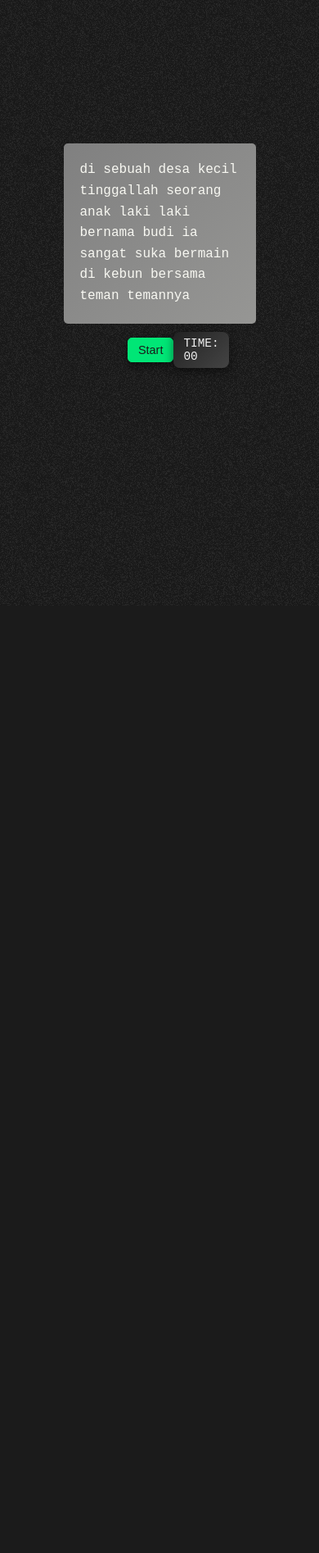
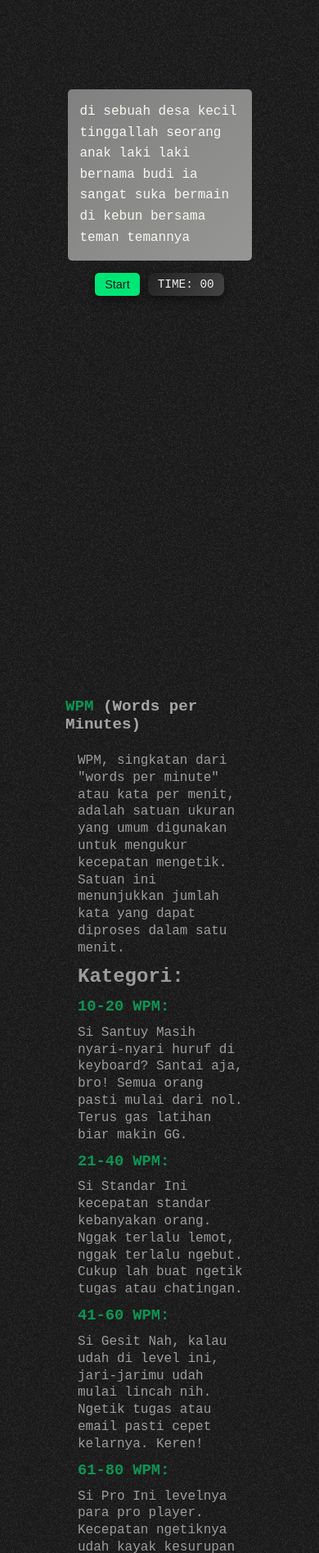
Before and after one commit to hibrizii/ngetik-ngebut, a plain HTML site: page keyboard.html in a window 390 px wide. Shown: the part 105-2000 px from the top of the page at 82% size. Before the commit the page ends 844 px from the top, so only its background shows below. Drawn offline with Linux system fonts and the light colour scheme.

Commit message:
styling, penambahan article, penambahan func estimatingWPM()

```diff
--- a/keyboard.html
+++ b/keyboard.html
@@ -8,6 +8,7 @@
     <link href="/style.css" rel="stylesheet" />
   </head>
   <body>
+    <section id="main-sec" class="main">
       <header>
         <div class="logo">
           <img src="img/logofix.png" alt="logo" />
@@ -20,23 +21,51 @@
         menemukan seekor anak kucing yang terlantar ia membawa kucing itu pulang
         dan merawatnya setiap hari kucing itu diberi nama mimi budi dan mimi
         menjadi teman baik mereka selalu bermain bersama budi sangat sayang pada
-      mimi dan berjanji akan selalu merawatnya dengan baik demikianlah kehidupan
-      budi dan mimi di desa kecil mereka
+        mimi dan berjanji akan selalu merawatnya dengan baik demikianlah
+        kehidupan budi dan mimi di desa kecil mereka
       </div>
-    <footer>
+      <div class="btn-time-container">
         <button class="btn ctr">Start</button>
         <div class="ctr">TIME: <span class="time">00</span></div>
-    </footer>
+      </div>
       <dialog id="result-dialog">
         <p class="result-text">
           Kecepatan Ngetikmu: ${trueWord} WPM! <br />
-        <br />
           Sepertinya Kamu musti latihan lebih sering lagi <br />
           biar tambah ngebut ngetiknya.
         </p>
         <button class="btn">OKE</button>
-      <button class="btn wpm-info">apa itu WPM?</button>
+        <a href="#abt-wpm" class="btn wpm-info">apa itu WPM?</a>
       </dialog>
+    </section>
+    <section id="abt-wpm" class="about-wpm ss">
+      <h1 class="article-title">WPM <span>(Words per Minutes)</span></h1>
+      <article>
+        <p>
+          WPM, singkatan dari "words per minute" atau kata per menit, adalah
+          satuan ukuran yang umum digunakan untuk mengukur kecepatan mengetik.
+          Satuan ini menunjukkan jumlah kata yang dapat diproses dalam satu
+          menit.
+        </p>
+
+        <h2>Kategori:</h2>
+
+        <h3>10-20 WPM:</h3>
+        Si Santuy Masih nyari-nyari huruf di keyboard? Santai aja, bro! Semua
+        orang pasti mulai dari nol. Terus gas latihan biar makin GG.
+        <h3>21-40 WPM:</h3>
+        Si Standar Ini kecepatan standar kebanyakan orang. Nggak terlalu lemot,
+        nggak terlalu ngebut. Cukup lah buat ngetik tugas atau chatingan.
+        <h3>41-60 WPM:</h3>
+        Si Gesit Nah, kalau udah di level ini, jari-jarimu udah mulai lincah
+        nih. Ngetik tugas atau email pasti cepet kelarnya. Keren!
+        <h3>61-80 WPM:</h3>
+        Si Pro Ini levelnya para pro player. Kecepatan ngetiknya udah kayak
+        kesurupan setan ngebut! Biasanya yang kerjaannya banyak ngetik, kayak
+        content creator atau penulis, ada di level ini.
+      </article>
+    </section>
     <script src="script.js"></script>
+    <script src="ui.js"></script>
   </body>
 </html>
--- a/script.js
+++ b/script.js
@@ -59,10 +59,11 @@ const arrayHTML = words.map(
 const newHTML = paragraphChunks(arrayHTML);
 paragraph.innerHTML = newHTML[paragraphCount].join(" ");
 
-resultDialog.children[1].addEventListener("click", (e) => {
-  e.preventDefault();
-  resultDialog.close();
-});
+Array.from(resultDialog.children).forEach((e) =>
+  e.addEventListener("click", () => {
+    resultDialog.close();
+  })
+);
 
 function paragraphChunks(arr, chunkLength = 20) {
   const subArrays = [];
@@ -154,6 +155,12 @@ function eraser() {
   hurufSekarang.style.color = "white";
 }
 
+function estimatingWPM() {
+  const multiplier = Math.round(60 / (60 - hitungMundur));
+  const result = trueWord * multiplier;
+  return result;
+}
+
 function gameResult() {
   const { message, color } = getTypingSpeedMessage(trueWord);
   resultDialog.children[0].innerHTML = `
@@ -190,6 +197,8 @@ let intervalId;
 
 function intervalLogic() {
   if (hitungMundur > 0) {
+    const estimatedWPM = estimatingWPM();
+    console.log(estimatedWPM);
     hitungMundur--;
     detik.innerText = hitungMundur;
   } else {
--- a/style.css
+++ b/style.css
@@ -1,30 +1,34 @@
+html {
+  scroll-behavior: smooth;
+  box-sizing: border-box;
+}
+* {
+  margin: 0;
+  padding: 0;
+}
+
 body {
-  margin: 0;
   font-family: "Source Code Pro", monospace;
   background-color: #1b1b1b;
   background-image: url(img/pattern.png);
   background-repeat: repeat;
   color: #f0f0f0;
-  display: flex;
-  flex-direction: column;
-  align-items: center;
-  justify-content: center;
+}
+
+section.main {
   height: 100vh;
-  overflow: hidden;
 }
 
 header {
-  margin: 10px;
+  margin: 2em auto 0;
   display: flex;
   align-items: center;
   justify-content: center;
-  position: fixed;
-  top: 10px;
   padding: 10px;
   width: 30%;
   border-radius: 15px;
-}
-
+  z-index: 999;
+  font-size: 1rem;
   .logo img {
     width: 45px;
     height: 45px;
@@ -32,28 +36,47 @@ header {
     box-shadow: inset 0px 0px 20px 1px white;
     border-radius: 50%;
   }
+  h1.nama-website {
+    font-style: italic;
+    span {
+      color: #ffffff;
+      text-shadow: 0 0 5px #ffffff;
+    }
+  }
+}
 
 h1 {
-  font-size: 1.5rem;
   color: #00e676;
   /* background-color: #008846;; */
   text-shadow: 0 0 5px #00e676;
 }
 
-h1.nama-website {
-  font-style: italic;
+.paragraph {
+  margin: 7em auto 5px;
+  width: 50%;
+  font-size: 1.2em;
+  line-height: 1.6;
+  background: linear-gradient(135deg, #808080, #969694);
+  color: #f8f8f2;
+  padding: 20px;
+  border-radius: 5px;
+  text-align: left; /* Paragraf rata kiri */
 }
 
-h1 span {
-  color: #ffffff;
-  text-shadow: 0 0 5px #ffffff;
+div.btn-time-container {
+  margin: 5px auto;
+  width: clamp(222.797px, 248px, 250px);
+  display: flex;
+  justify-content: center;
+  align-items: center;
 }
 
 .ctr {
   background: linear-gradient(135deg, #222, #444);
   font-size: 1.1rem;
-  margin: 10px 0;
-  padding: 12px 25px;
+  text-align: center;
+  margin: 10px 5px;
+  padding: 0.8rem 1.1rem;
   border-radius: 8px;
   backdrop-filter: blur(10px);
   box-shadow: 0 4px 12px rgba(0, 0, 0, 0.5);
@@ -63,7 +86,7 @@ h1 span {
 .btn {
   background: #00e676;
   color: #1a1a1a;
-  border: 1px solid #00e676;
+  border: none;
   padding: 12px 25px;
   border-radius: 5px;
   font-size: 1.1em;
@@ -76,24 +99,6 @@ h1 span {
   transform: scale(1.05);
 }
 
-.paragraph {
-  width: 50%;
-  font-size: 1.2em;
-  line-height: 1.6;
-  background: linear-gradient(135deg, #808080, #969694);
-  color: #f8f8f2;
-  padding: 20px;
-  border-radius: 5px;
-  text-align: left; /* Paragraf rata kiri */
-}
-
-footer {
-  width: 20%;
-  display: flex;
-  justify-content: space-evenly;
-  align-items: center;
-}
-
 /* Style untuk dialog hasil */
 #result-dialog {
   background: linear-gradient(
@@ -103,11 +108,15 @@ footer {
   ); /* Gradien yang sama dengan elemen lainnya */
   border: none;
   border-radius: 10px;
-  padding: 30px;
+  padding: 3rem;
   text-align: center;
   backdrop-filter: blur(10px); /* Efek blur pada dialog */
   box-shadow: 0 4px 12px rgba(0, 0, 0, 0.5); /* Bayangan */
   font-size: 1.2em;
+  position: absolute;
+  top: 50%;
+  left: 50%;
+  transform: translate(-50%, -50%);
 }
 
 #result-dialog::backdrop {
@@ -135,6 +144,7 @@ h1.wpm-result {
   color: #f0f0f0;
   border: 0.1px solid #f0f0f0;
   box-sizing: content-box;
+  text-decoration: none;
 }
 
 .btn.wpm-info:hover {
@@ -143,8 +153,40 @@ h1.wpm-result {
   transform: none;
 }
 
-/* Penyesuaian untuk ukuran layar kecil */
+section.about-wpm {
+  height: 100vh;
+  padding: 5rem;
+  box-sizing: border-box;
+  filter: opacity(0.6);
+}
+
+.article-title {
+  text-shadow: none;
+}
+
+.article-title span {
+  color: #ffffff;
+  text-shadow: none;
+}
+
+article {
+  font-size: 1.1em;
+  width: 90%;
+  line-height: 1.3;
+  p {
+    margin: 0.5em 0;
+  }
+  h3 {
+    color: #00e676;
+    margin: 0.5em 0;
+  }
+}
+
 @media (max-width: 600px) {
+  h1 {
+    font-size: 1.2rem;
+  }
+
   #result-dialog {
     padding: 20px;
   }
@@ -153,19 +195,15 @@ h1.wpm-result {
     padding: 8px 16px;
     font-size: 0.9rem;
   }
-}
 
-@media (max-width: 600px) {
-  h1 {
-    font-size: 1.2rem;
-  }
   .ctr,
   .btn {
     font-size: 0.9rem;
     padding: 6px 12px;
   }
-  .paragraph {
+  .paragraph,
+  article {
     font-size: 1rem;
-    padding: 20px;
+    padding: 15px;
   }
 }
--- /dev/null
+++ b/ui.js
@@ -0,0 +1,46 @@
+// const webName = document.querySelector("header");
+
+// let lastScroll = 0;
+
+// window.addEventListener("scroll", () => {
+//   const currentScrollY = window.scrollY;
+
+//   // Batasi opacity antara 0 dan 1
+//   let op = Math.max(0, Math.min(1, 1 - currentScrollY / 100)); // Kurangi opacity lebih lambat
+
+//   // Ubah opacity hanya jika posisinya berubah
+//   if (currentScrollY !== lastScroll) {
+//     webName.style.opacity = op;
+//   }
+
+//   lastScroll = currentScrollY;
+// });
+
+const webName = document.querySelector("header");
+const sections = document.getElementsByClassName("ss");
+let secIndex = 0;
+let lastScroll = 0;
+
+// window.addEventListener("scroll", () => {
+//   let currentScrollY = window.scrollY;
+//   if (lastScroll < currentScrollY) {
+//     secIndex++;
+//   } else if (lastScroll > currentScrollY) {
+//     secIndex--;
+//   }
+//   lastScroll = currentScrollY;
+
+//   if (sections[secIndex]) {
+//     sections[secIndex].scrollIntoView({ behavior: "instant" });
+//   }
+// });
+
+// window.addEventListener("scroll", () => {
+//   let currentScrollY = window.scrollY;
+//   if (lastScroll < currentScrollY) {
+//     console.log("scroll kebawah");
+//   } else {
+//     console.log("scroll Ke Atas");
+//   }
+//   lastScroll = currentScrollY;
+// });
```
Lines whose indentation alone changed are shown as unchanged.
